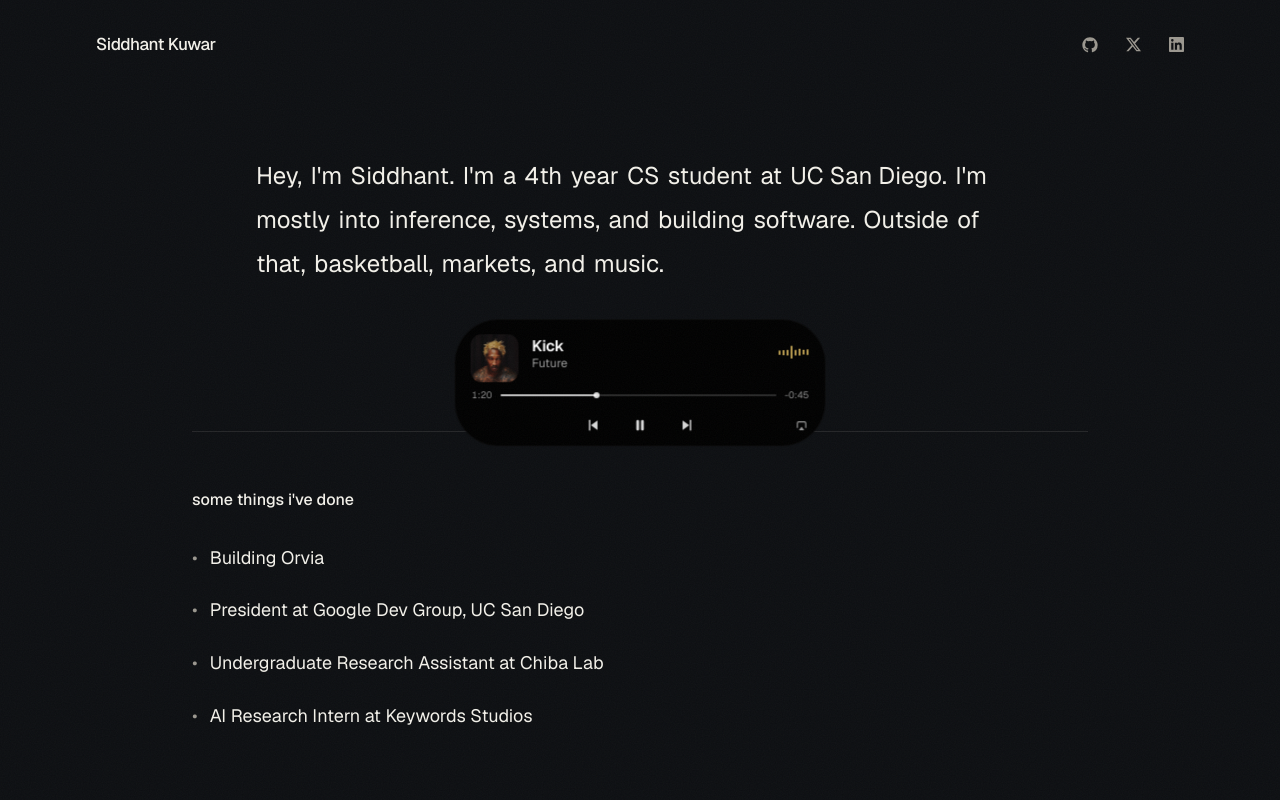
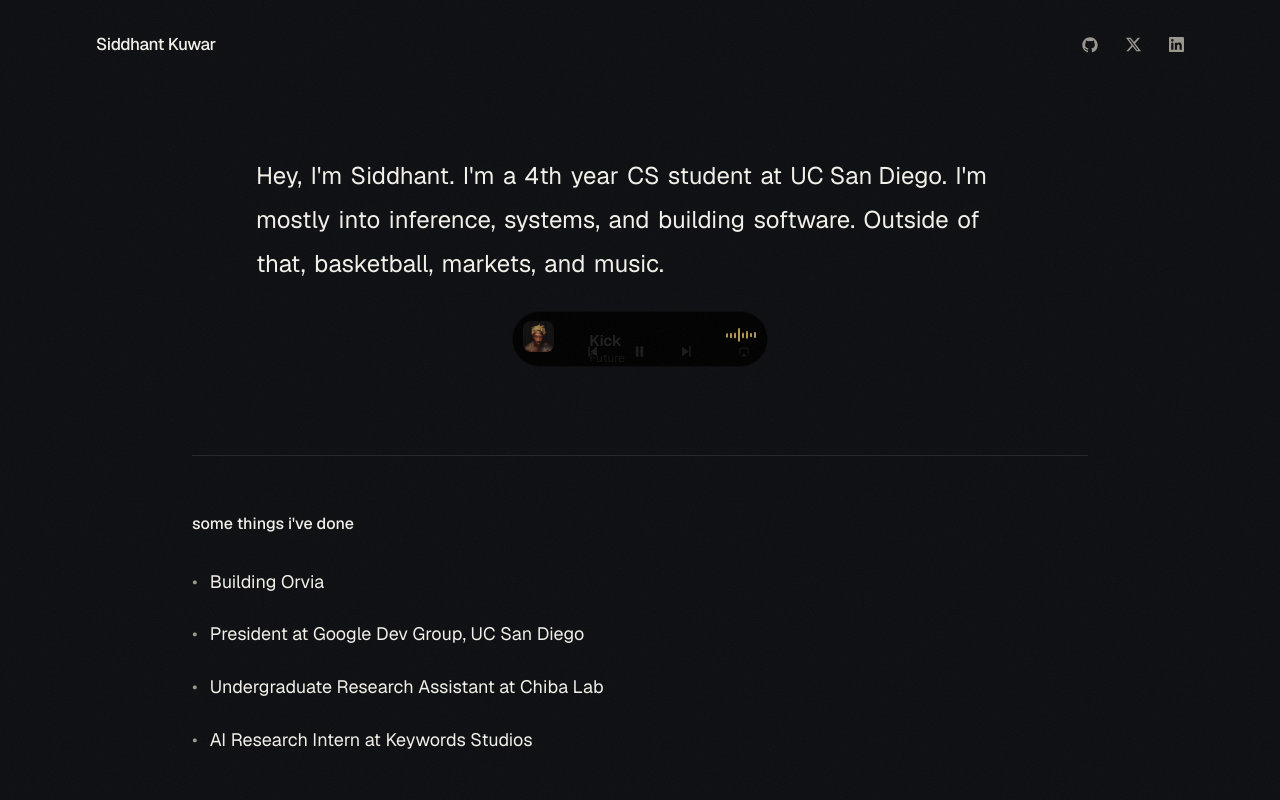
Before and after one commit to skcache/sk, a Next.js app: page / in a window 1280 px wide. Both pictures are taken after a click on the button "music". Shown: the top 800 px of the page. Built offline with nearby package versions, Linux system fonts and the light colour scheme.

Commit message:
music: island lives in the intro whitespace - no word->stage travel, mirrored tiny-pill intro/outro, snug 345x112 expanded Now Playing

```diff
--- a/app/components/MusicIsland.tsx
+++ b/app/components/MusicIsland.tsx
@@ -1,7 +1,6 @@
 "use client";
 
-import { useCallback, useEffect, useMemo, useRef, useState } from "react";
-import { createPortal } from "react-dom";
+import { useCallback, useEffect, useRef, useState } from "react";
 import Image from "next/image";
 import { motion, useReducedMotion } from "motion/react";
 import { favoriteSong } from "../config/favorite-song";
@@ -13,48 +12,50 @@
 } from "./kit/dynamic-island";
 
 /**
- * THE MUSIC DYNAMIC ISLAND - one physical black object.
+ * THE MUSIC DYNAMIC ISLAND - one physical black object that lives in
+ * the whitespace below the intro. There is NO word->stage travel: the
+ * island simply appears in place, mirrors its entrance and exit, and
+ * plays compact -> press -> expanded -> relax -> compact -> gone.
  *
- * SEED -> COMPACT island -> (press) -> EXPANDED Now Playing island ->
- * COMPACT -> SEED, ~5.0s, one deterministic performance per click.
+ * Intro/outro are mirrored (both ~250-300ms): a tiny centered pill
+ * grows into the 235x44 compact while fading in; the compact shrinks
+ * back to the tiny pill while fading out.
  *
  * ONE OWNER PER PROPERTY:
  *   - the Cult shell owns width / height / borderRadius (its official
  *     spring: stiffness 400, damping 30)
- *   - Motion owns EVERYTHING else: the seed travel, the tactile press
- *     cue, the art + waveform relocation/scale (on the SAME spring as
- *     the shell), and the expanded-content opacity/offset
+ *   - Motion owns EVERYTHING else: the intro/outro fade, the tactile
+ *     press cue, the art + waveform relocation/scale (on the SAME
+ *     spring as the shell), and the expanded-content opacity/offset
  *
  * The album art, the waveform, and the expanded UI are ALWAYS MOUNTED,
- * the SAME DOM elements from seed to seed. There are no CSS keyframes
- * and no imperative animation calls in this file - React state flips
- * motion targets and Motion resolves the physics.
+ * the same DOM elements from first frame to last. No CSS keyframes or
+ * imperative animation calls exist for the choreography - React state
+ * flips motion targets and Motion resolves the physics. CSS is static
+ * styling only, except the repeating waveform pulse.
  */
 
 /* THE ONE ABSOLUTE CLOCK - the whole performance lives on this table */
 const MUSIC_TIMING = {
-  compact: 70, // the shell starts widening while the seed is still gliding
-  skinFade: 130, // the seed skin dissolves - one visible object remains
-  artIn: 200, // the album art fades in as the shell reaches its width
-  waveIn: 280, // the waveform drifts in after it
-  pressStart: 900, // the tactile press cue begins (scale 1 -> .985)
-  pressRelease: 960, // the release - the bloom starts while it returns to 1
-  bloom: 970, // the SAME shell blooms into MUSIC_EXPANDED
-  uiLeave: 3400, // expanded-only content begins fading (shell still full)
-  collapse: 3520, // the same shell contracts; art + waveform return with it
-  fadeShared: 4370, // art + waveform begin fading (80ms before the move)
-  returnMs: 4450, // MOVE + SHRINK: EMPTY + travel home begin together
-  dissolve: 4750, // the seed fades into the word (opacity 1 -> 0)
-  done: 4960, // unmount after the dissolve; idle. Lifecycle ~5.0s.
+  compact: 0, // the shell EMPTY -> COMPACT immediately: the tiny pill
+  artIn: 140, // album art fades in as the compact takes shape
+  waveIn: 200, // waveform drifts in after it
+  pressStart: 780, // the tactile press begins (scale 1 -> .985)
+  pressRelease: 840, // the release - the bloom starts while it returns
+  bloom: 840, // press release + expansion = ONE gesture, same beat
+  uiLeave: 2680, // expanded-only UI fades while the shell relaxes
+  collapse: 2680, // the same shell contracts; art + wave return with it
+  close: 3520, // compact -> EMPTY + the whole object fades out (mirror)
+  done: 3800, // unmount after the fade completes; idle. ~3.8s total.
 } as const;
 
 /* the exit curve: eased in-out (cubic-bezier(0.4, 0, 0.2, 1)) -
    never a cheap ease-in tail */
 const EXIT_EASE: [number, number, number, number] = [0.4, 0, 0.2, 1];
 
-/* THE shared spring for every shared-element relocation. This is the
-   exact physics of the Cult shell (stiffness 400 / damping 30, mass 1)
-   so the shell, the art, and the waveform accelerate and settle as ONE
+/* THE shared spring for every shared-element relocation - the exact
+   physics of the Cult shell (stiffness 400 / damping 30, mass 1), so
+   the shell, the art, and the waveform accelerate and settle as ONE
    object instead of three systems with three different curves. */
 const SHELL_SPRING = {
   type: "spring" as const,
@@ -63,44 +64,39 @@
   mass: 1,
 };
 
-/* the seed travel: near-critical, magnetically pulled - no bounce */
-const SEED_SPRING = {
-  type: "spring" as const,
-  stiffness: 500,
-  damping: 42,
-  mass: 0.8,
-};
+/* the intro/outro fade + the tiny physical press, both on the island's
+   single outer wrapper (never the shell itself) */
+const WRAP_FADE = { duration: 0.28, ease: "easeInOut" } as const;
 
 /* the UI unfold: quick, overlapping, eased out on entry and eased
    in-out on exit - all on the same duration so the pieces overlap
    into one continuous reveal (and one continuous dissolve) */
 const UI_EASE: [number, number, number, number] = [0.22, 1, 0.36, 1];
 
+/* the compact baseline (ACCEPTED - never redesigned) */
 const COMPACT_FORM = {
   art: { left: 8, top: 8, width: 28, height: 28, borderRadius: 7 },
   wave: { right: 10, top: 13, height: 18 },
 } as const;
 
+/* the expanded Now Playing form: snug 345x112, tightly arranged */
 const EXPANDED_FORM = {
   art: { left: 15, top: 14, width: 48, height: 48, borderRadius: 11 },
-  wave: { right: 16, top: 20, height: 24 },
+  wave: { right: 16, top: 19, height: 22 },
 } as const;
 
-type Phase = "opening" | "compact" | "expanded" | "compactClosing" | "returning" | "dissolve";
-
-const seedSpringFor = { x: SEED_SPRING, y: SEED_SPRING } as const;
+type Phase = "opening" | "compact" | "expanded" | "compactClosing" | "closing";
 
 /**
  * The music egg: ONE black object that physically becomes
- * SEED -> COMPACT Dynamic Island -> EXPANDED Now Playing island ->
- * COMPACT -> SEED, without ever breaking the illusion.
+ * tiny pill -> COMPACT Dynamic Island -> (press) -> EXPANDED Now
+ * Playing island -> COMPACT -> tiny pill, without breaking the
+ * illusion - mirrored intro and outro.
  *
- * Compact is the ACCEPTED baseline (235x44, pure black, art leading,
- * waveform trailing, black void center - no metadata). The expansion
- * blooms the SAME shell and simply moves/resizes the SAME art and
- * waveform elements on the shell's own spring. The expanded view adds
- * Kick / Future, a thin static progress rail with mock times, and
- * three visual-only transport controls plus an output glyph.
+ * The island renders IN FLOW inside the interaction stage (the fixed
+ * whitespace below the intro), 24px below the intro paragraph - there
+ * is no seed travel, no portal, nothing flies out of the word. The
+ * expanded form stays comfortably above the divider.
  */
 export default function MusicIsland({ onDone }: { onDone: () => void }) {
   return (
@@ -110,35 +106,15 @@
   );
 }
 
-/* the word that was pressed: the seed is born from ITS box */
-function findWordOrigin() {
-  const btn = [...document.querySelectorAll("button")].find(
-    (b) => (b.textContent ?? "").trim() === "music"
-  );
-  const r = btn?.getBoundingClientRect();
-  if (!r) return null;
-  return { x: r.left + r.width / 2, y: r.top + r.height / 2, w: r.width, h: r.height };
-}
-
-/* the stable playground: the island always forms at the stage's
-   center - the stage never grows or breathes for this */
-function findStageCenter() {
-  const el = document.querySelector(".interaction-stage");
-  const r = el?.getBoundingClientRect();
-  if (r) return { x: r.left + r.width / 2, y: r.top + r.height / 2 };
-  return { x: window.innerWidth / 2, y: 420 };
-}
-
 function MusicBody({ onDone }: { onDone: () => void }) {
   const reduce = useReducedMotion();
-  const [origin, setOrigin] = useState<{ x: number; y: number; w: number; h: number } | null>(null);
-  const [stage, setStage] = useState<{ x: number; y: number } | null>(null);
-  const [phase, setPhase] = useState<Phase>("opening");
+  // reduced motion: the island shows its compact form in place - no
+  // press, no bloom, no UI - and fades out on schedule
+  const [phase, setPhase] = useState<Phase>(reduce ? "compact" : "opening");
   const [uiIn, setUiIn] = useState(false);
   const [pressed, setPressed] = useState(false);
-  const [artIn, setArtIn] = useState(false);
-  const [waveIn, setWaveIn] = useState(false);
-  const [sharedFading, setSharedFading] = useState(false);
+  const [artIn, setArtIn] = useState(reduce);
+  const [waveIn, setWaveIn] = useState(reduce);
   const onDoneRef = useRef(onDone);
   const timers = useRef<ReturnType<typeof setTimeout>[]>([]);
 
@@ -150,34 +126,14 @@
     timers.current.push(setTimeout(fn, ms));
   }, []);
 
-  // measure once: the word's box (where the seed is born) and the
-  // stage center (where it lands) - deferred one frame so the press's
-  // paint is committed before we read it
+  // the whole performance on the ONE absolute clock: content
+  // entrances, press, bloom + UI unfold, UI exit, collapse, and the
+  // mirrored fade-out. No cumulative delays.
   useEffect(() => {
-    const id = requestAnimationFrame(() => {
-      setOrigin(findWordOrigin());
-      setStage(findStageCenter());
     if (reduce) {
-        // reduced motion: the island appears at the stage center and
-        // simply lives its schedule in place - no travel, no skin
-        setPhase("compact");
       schedule(MUSIC_TIMING.done, () => onDoneRef.current());
+      return;
     }
-    });
-    return () => {
-      cancelAnimationFrame(id);
-      timers.current.forEach(clearTimeout);
-      timers.current = [];
-    };
-  }, [reduce, schedule]);
-
-  // the whole performance on the ONE absolute clock: the skin, the
-  // shared-element entrances, the press cue, the bloom + UI unfold,
-  // the UI exit, the collapse, the shared fades, and the return home.
-  // No cumulative delays - every beat is an absolute offset from t0.
-  useEffect(() => {
-    if (!origin || !stage || reduce) return;
-    schedule(MUSIC_TIMING.skinFade, () => setPhase("compact"));
     schedule(MUSIC_TIMING.artIn, () => setArtIn(true));
     schedule(MUSIC_TIMING.waveIn, () => setWaveIn(true));
     schedule(MUSIC_TIMING.pressStart, () => setPressed(true));
@@ -188,88 +144,41 @@
     });
     schedule(MUSIC_TIMING.uiLeave, () => setUiIn(false));
     schedule(MUSIC_TIMING.collapse, () => setPhase("compactClosing"));
-    schedule(MUSIC_TIMING.fadeShared, () => setSharedFading(true));
-    schedule(MUSIC_TIMING.returnMs, () => setPhase("returning"));
-    schedule(MUSIC_TIMING.dissolve, () => setPhase("dissolve"));
+    schedule(MUSIC_TIMING.close, () => setPhase("closing"));
     schedule(MUSIC_TIMING.done, () => onDoneRef.current());
-  }, [origin, stage, reduce, schedule]);
-
-  const seedW = origin ? Math.max(36, Math.min(56, origin.w * 0.7)) : 46;
-  const seedH = origin ? Math.max(18, Math.min(24, origin.h * 0.5)) : 22;
-  const delta = useMemo(() => {
-    if (!origin || !stage) return { x: 0, y: 0 };
-    return { x: stage.x - origin.x, y: stage.y - origin.y };
-  }, [origin, stage]);
+    return () => {
+      timers.current.forEach(clearTimeout);
+      timers.current = [];
+    };
+  }, [reduce, schedule]);
 
   // derived motion signals - plain booleans, no per-beat state
   const shared = phase === "expanded"; // art + waveform at the expanded placement
-  const sharedGone = sharedFading || phase === "returning" || phase === "dissolve";
-  const artOpacity = reduce ? 1 : sharedGone ? 0 : artIn ? 1 : 0;
-  const waveOpacity = reduce ? 1 : sharedGone ? 0 : waveIn ? 1 : 0;
-  const skinOpacity = phase === "opening" || phase === "returning" ? 1 : 0;
+  const artOpacity = artIn ? 1 : 0;
+  const waveOpacity = waveIn ? 1 : 0;
 
   const island = (
     <IslandInner uiIn={uiIn} shared={shared} artOpacity={artOpacity} waveOpacity={waveOpacity} />
   );
 
-  // reduced motion: the island simply appears at the stage center and
-  // lives its schedule in place - no travel, no skin
-  if (reduce) {
-    if (!stage) return null;
+  // IN FLOW: the island lives in the stage's whitespace, 24px below
+  // the intro. The stage is fixed-height and invisible; the island is
+  // its only content, so the page never moves. The wrapper fades the
+  // whole object in (mirrored on the way out) and hosts the press.
   return (
-      <div
-        className="music-projectile is-reduced"
-        style={{ left: stage.x - seedW / 2, top: stage.y - seedH / 2, width: seedW, height: seedH }}
-      >
-        <span className="music-projectile-island">{island}</span>
-      </div>
-    );
-  }
-
-  if (!origin || !stage) return null;
-
-  // PORTAL to the body: the page's reveal wrappers carry transforms,
-  // which would turn position:fixed into a stage-relative offset - the
-  // seed must live in TRUE viewport coordinates (the same reason the
-  // trident portals). The Cult shell is mounted from the START: Motion
-  // carries its position, Cult stretches its dimensions, and the skin
-  // dissolves within ~130ms so only ONE black object exists.
-  return createPortal(
-    <motion.div
-      className="music-projectile"
-      style={{
-        left: origin.x - seedW / 2,
-        top: origin.y - seedH / 2,
-        width: seedW,
-        height: seedH,
-      }}
-      initial={false}
-      animate={
-        phase === "returning" || phase === "dissolve" ? { x: 0, y: 0 } : { x: delta.x, y: delta.y }
-      }
-      transition={seedSpringFor}
-    >
-      <motion.span
-        className="music-seed-skin"
-        aria-hidden="true"
-        initial={false}
-        animate={{ opacity: skinOpacity }}
-        transition={{ duration: 0.18, ease: "easeInOut" }}
-      />
-      <span className="music-projectile-island">
-        {/* the ONLY extra wrapper: the tactile press cue. The shell
-            itself is never touched by imperative animation. */}
+    <div className="music-projectile">
       <motion.div
         className="music-island-press-wrap"
-          initial={false}
-          animate={{ scale: pressed ? 0.985 : 1 }}
-          transition={{ duration: pressed ? 0.055 : 0.07, ease: "easeInOut" }}
+        initial={{ opacity: 0 }}
+        animate={{ opacity: phase === "closing" ? 0 : 1, scale: pressed ? 0.985 : 1 }}
+        transition={{
+          opacity: WRAP_FADE,
+          scale: { duration: pressed ? 0.06 : 0.07, ease: "easeInOut" },
+        }}
       >
         {island}
       </motion.div>
-      </span>
-    </motion.div>,
-    document.body
+    </div>
   );
 }
 
@@ -300,7 +209,7 @@
     at(MUSIC_TIMING.compact, () => dispatch({ type: "SET_SIZE", newSize: SIZE_PRESETS.COMPACT }));
     at(MUSIC_TIMING.bloom, () => dispatch({ type: "SET_SIZE", newSize: SIZE_PRESETS.MUSIC_EXPANDED }));
     at(MUSIC_TIMING.collapse, () => dispatch({ type: "SET_SIZE", newSize: SIZE_PRESETS.COMPACT }));
-    at(MUSIC_TIMING.returnMs, () => dispatch({ type: "SET_SIZE", newSize: SIZE_PRESETS.EMPTY }));
+    at(MUSIC_TIMING.close, () => dispatch({ type: "SET_SIZE", newSize: SIZE_PRESETS.EMPTY }));
     return () => {
       timers.current.forEach(clearTimeout);
       timers.current = [];
@@ -322,12 +231,16 @@
       className="music-island-shell mx-auto h-0 w-0 shrink-0 items-center justify-center border text-center text-ink"
     >
       <span className="island-row-content">
-        {/* the album art: ONE element from seed to seed - it physically
-            resizes and relocates on the shell's own spring */}
+        {/* the album art: ONE element from first frame to last - it
+            physically resizes and relocates on the shell's spring */}
         <motion.div
           className="dynamic-island-art"
           initial={false}
-          animate={shared ? { ...EXPANDED_FORM.art, opacity: artOpacity } : { ...COMPACT_FORM.art, opacity: artOpacity }}
+          animate={
+            shared
+              ? { ...EXPANDED_FORM.art, opacity: artOpacity }
+              : { ...COMPACT_FORM.art, opacity: artOpacity }
+          }
           transition={{
             left: SHELL_SPRING,
             top: SHELL_SPRING,
@@ -357,7 +270,7 @@
             className="island-progress-row"
             initial={false}
             animate={{ opacity: uiIn ? 1 : 0, y: uiIn ? 0 : 4 }}
-            transition={uiTransition(0.19)}
+            transition={uiTransition(0.18)}
           >
             <span className="island-time">1:20</span>
             <span className="island-progress">
@@ -370,7 +283,7 @@
             className="island-controls"
             initial={false}
             animate={{ opacity: uiIn ? 1 : 0, y: uiIn ? 0 : 4 }}
-            transition={uiTransition(0.25)}
+            transition={uiTransition(0.24)}
           >
             <span className="island-controls-main">
               <svg width="14" height="14" viewBox="0 0 16 16" fill="none" aria-hidden="true">
@@ -400,8 +313,9 @@
           </motion.span>
         </span>
 
-        {/* the live waveform: ONE element from seed to seed - it moves
-            to the expanded trailing slot on the shell's own spring */}
+        {/* the live waveform: ONE element from first frame to last -
+            it moves to the expanded trailing slot on the shell's
+            spring */}
         <motion.span
           className="dynamic-island-wave"
           aria-hidden="true"
--- a/app/globals.css
+++ b/app/globals.css
@@ -541,38 +541,24 @@
   display: inline-block;
 }
 
-/* the traveling seed: the ONE visible object. Motion animates ONLY
-   its transform (position: word -> stage -> word); the shell inside
-   owns its own dimensions. The skin is a small dark physical object -
-   no glow, no glass, no card chrome. */
+/* the island home: IN FLOW inside the interaction stage, 24px below
+   the intro paragraph - the stage is the fixed-height whitespace, the
+   island is its only content, so the page never moves. No travel, no
+   portal, nothing flies out of the word. */
 .music-projectile {
-  position: fixed;
-  z-index: 60;
-  pointer-events: none;
-  will-change: transform;
-}
-
-.music-projectile.is-reduced {
-  /* reduced motion: the island simply lives at the stage - it IS the
-     visible thing (no hidden projectile, no travel) */
-  position: fixed;
-  z-index: 60;
+  position: relative;
+  margin-top: 24px;
+  display: grid;
+  justify-items: center;
   pointer-events: none;
 }
 
-.music-seed-skin {
-  position: absolute;
-  inset: 0;
-  border-radius: 999px;
-  background: #070709;
-  border: 1px solid rgba(255, 255, 255, 0.1);
-  /* opacity is driven by Motion as an inline style - no CSS transition
-     here, or the two systems would fight over the same property */
-}
-
-.music-projectile-island {
-  position: absolute;
-  inset: 0;
+/* the ONLY extra wrapper: the intro/outro fade + the tactile press
+   cue. The shell itself is never touched by imperative animation, and
+   these are the only two properties Motion writes here. */
+.music-island-press-wrap {
+  display: grid;
+  justify-items: center;
 }
 
 /* the island shell: PURE BLACK like the sensor hardware the island
@@ -634,7 +620,7 @@
 .island-expanded-meta {
   position: absolute;
   left: 76px;
-  top: 17px;
+  top: 16px;
   display: flex;
   flex-direction: column;
   gap: 3px;
@@ -663,7 +649,7 @@
   position: absolute;
   left: 16px;
   right: 16px;
-  top: 70px;
+  top: 60px;
   display: flex;
   align-items: center;
   gap: 8px;
@@ -713,7 +699,7 @@
   position: absolute;
   left: 0;
   right: 0;
-  bottom: 12px;
+  bottom: 10px;
   display: block;
 }
 
```
Also changed, not shown: app/components/kit/dynamic-island.tsx (+4 -6 lines), 1 other file (tests, documents, lock files or other folders). Lines whose indentation alone changed are shown as unchanged.
